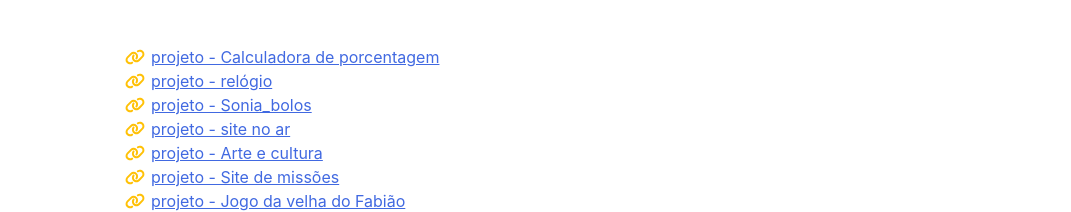
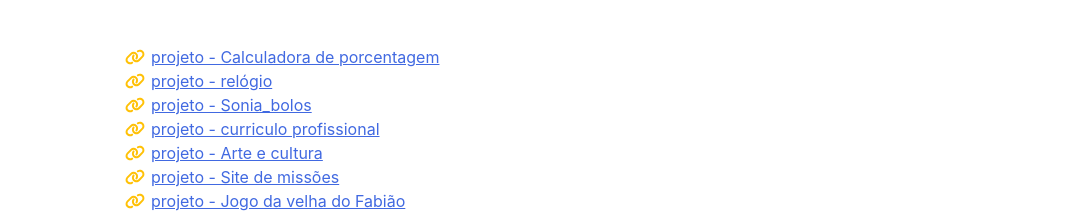
Before and after one commit to fabio-de-souza-lima/curriculo_profissional, a plain HTML site: page index.html in a window 1280 px wide. Shown: the part 2756-2968 px from the top of the page, without its empty margins (209-1280 px from the left). Drawn offline with nearby package versions, Linux system fonts and the light colour scheme; a web font is replaced by a local one.

Commit message:
atualizando o link do curriculo_site

```diff
--- a/index.html
+++ b/index.html
@@ -228,7 +228,7 @@
                         </li>
                         <li>
                             <span class="fa-li"><i class="fas fa-link text-warning"></i></span>
-                          <a href="https://fabio-de-souza-lima.github.io/profissional/">  projeto -  site no ar </a>
+                          <a href="https://fabio-de-souza-lima.github.io/curriculo_profissional/">  projeto - curriculo profissional </a>
                           <li>
                             <span class="fa-li"><i class="fas fa-link text-warning"></i></span>
                           <a href="https://fabio-de-souza-lima.github.io/arte_cultura/">  projeto  - Arte e cultura </a>
```
